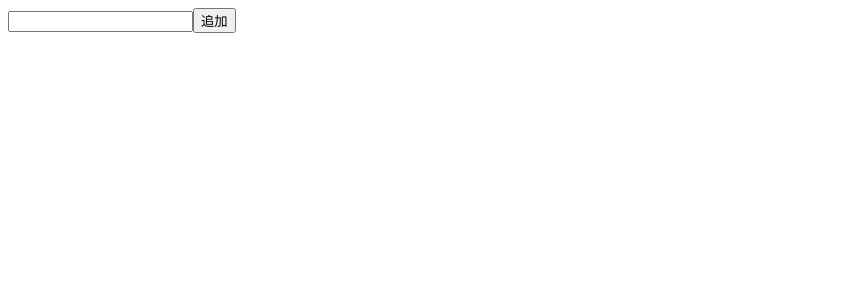
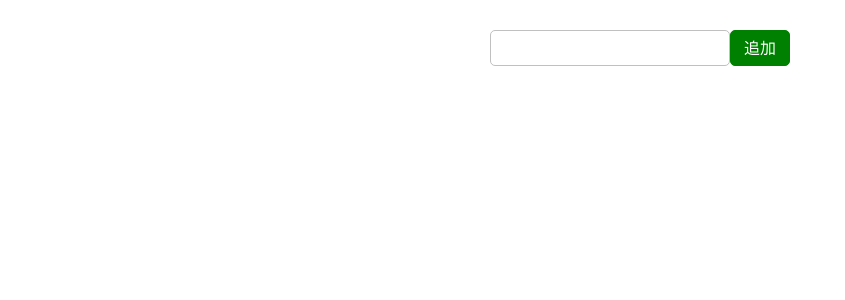
Before and after one commit to wsigma21/hc_practice, a React (Create React App) app in the folder React/additional_assignment2/: page / in a window 1280 px wide. Shown: the top 300 px of the page, without its empty margins (0-845 px from the left). Built offline with nearby package versions, Linux system fonts and the light colour scheme.

Commit message:
feat : まずはInline StylesでCSS当ててみた

```diff
--- a/React/additional_assignment2/src/App.tsx
+++ b/React/additional_assignment2/src/App.tsx
@@ -1,4 +1,5 @@
 import { useState, ChangeEvent } from "react";
+import "./index.css";
 
 type TodoType = {
   id: number,
@@ -29,20 +30,81 @@ function App() {
 
   return (
     <div className="App">
-      <input type="text" width="20px" value={todoText} onChange={onChangeTodoText}></input>
-      <button onClick={onAddTodo}>追加</button>
-      { todos.length > 0 && (
-        <ul>
-          {todos.map((todo) => (
-            <li key={todo.id}>
-              {todo.title}
-              <button onClick={() => onDeleteTodo(todo.id)}>削除</button>
-            </li>
-          ))}
-        </ul>
-      )}
+      {/* <div className="flex items-center justify-center pt-20 w-screen h-full"> */}
+      {/* <div className="grid grid-cols-1 grid-rows-2 justify-items-center mt-10"> */}
+      <div style={containerStyle}>
+        {/* <div className="grid-item"> */}
+        <div style={inputAreaStyle}>
+          {/* <input type="text" className="h-100 border border-black-600 rounded-md" value={todoText} onChange={onChangeTodoText}></input> */}
+          <input type="text" style={inputStyle} value={todoText} onChange={onChangeTodoText}></input>
+          {/* <button className="bg-green-400 p-2 rounded-md text-white" onClick={onAddTodo}>追加</button> */}
+          <button style={addButtonStyle} onClick={onAddTodo}>追加</button>
+        </div>
+
+        {/* <div className="grid-item"> */}
+        <div>
+          { todos.length > 0 && (
+            <>
+              {todos.map((todo, index) => (
+                // <div key={todo.id} className="border w-border-red-500 rounded-md flex justify-between">
+                <div style={listAreaStyle} key={todo.id}>
+                  <span className="">{todo.title}</span>
+                  {/* <button className="bg-red-400 p-2 rounded-md text-white" onClick={() => onDeleteTodo(todo.id)}>削除</button> */}
+                  <button style={DeleteButtonStyle} onClick={() => onDeleteTodo(todo.id)}>削除</button>
+                </div>
+              ))}
+            </>
+          )}
+        </div>
+      </div>
     </div>
   );
 }
 
+const containerStyle = {
+  width: "300px",
+  marginTop: "30px",
+  marginRight: "auto",
+  marginLeft: "auto",
+}
+
+const inputAreaStyle = {
+  width: "100%",
+  marginBottom: "20px",
+}
+
+const inputStyle = {
+  width: "80%",
+  border: "1px solid #c0c0c0",
+  borderRadius: "5px",
+  padding: "5px",
+}
+
+const addButtonStyle = {
+  width: "20%",
+  border: "1px solid green",
+  borderRadius: "5px",
+  backgroundColor: "green",
+  color: "white",
+  padding: "5px",
+}
+
+const listAreaStyle = {
+  border: "1px solid #c0c0c0",
+  borderRadius: "5px",
+  padding: "5px 10px",
+  display: "flex",
+  justifyContent: "space-between",
+  alignItems: "center",
+}
+
+const DeleteButtonStyle = {
+  width: "20%",
+  border: "1px solid red",
+  borderRadius: "5px",
+  backgroundColor: "red",
+  color: "white",
+  padding: "5px",
+}
+
 export default App;
```
